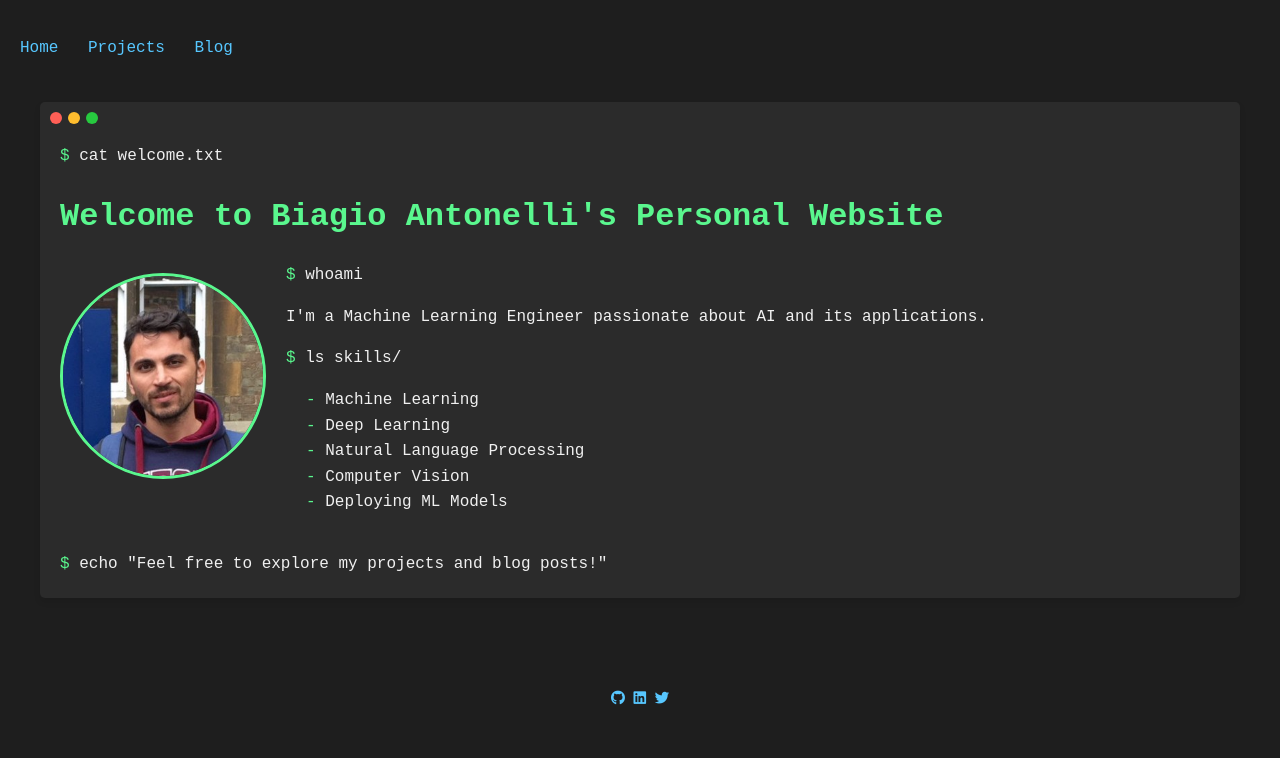
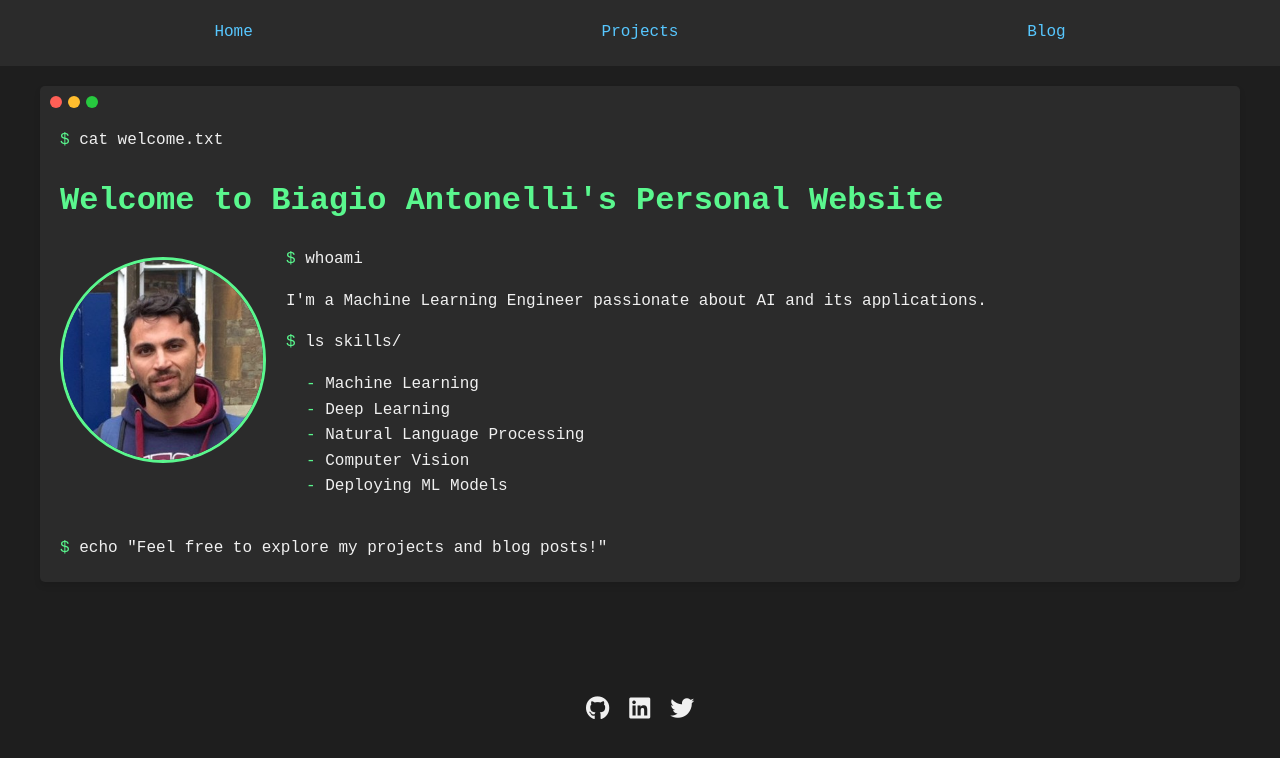
Before and after one commit to BiagioAntonelli/BiagioAntonelli.github.io, a Jekyll site: the page built from index.html, in a window 1280 px wide. Shown: the top 758 px of the page. Built offline with Jekyll 4.4.1, drawn with Linux system fonts in a browser that asks for light colours.

Commit message:
new style

```diff
--- a/_layouts/default.html
+++ b/_layouts/default.html
@@ -9,11 +9,13 @@
 </head>
 <body>
     <nav>
-        <ul>
-            <li><a href="/">Home</a></li>
-            <li><a href="/about">Projects</a></li>
-            <li><a href="/blog">Blog</a></li>
-        </ul>
+        <div class="nav-container">
+            <ul>
+                <li><a href="/">Home</a></li>
+                <li><a href="/about">Projects</a></li>
+                <li><a href="/blog">Blog</a></li>
+            </ul>
+        </div>
     </nav>
 
     <div class="container">
--- a/assets/css/main.css
+++ b/assets/css/main.css
@@ -4,7 +4,7 @@
 body {
     line-height: 1.6;
     margin: 0;
-    padding: 20px;
+    padding: 0;
 }
 
 .container {
@@ -14,26 +14,37 @@ body {
 }
 
 nav {
-    margin-bottom: 20px;
+    background-color: var(--terminal-bg);
+    padding: 10px 0;
+}
+
+.nav-container {
+    max-width: 1200px;
+    margin: 0 auto;
+    padding: 0 20px;
 }
 
 nav ul {
     list-style-type: none;
     padding: 0;
+    margin: 0;
+    display: flex;
+    justify-content: space-around;
 }
 
 nav ul li {
-    display: inline;
-    margin-right: 20px;
+    margin: 0;
 }
 
 nav ul li a {
     color: var(--link-color);
     text-decoration: none;
+    padding: 10px;
+    display: block;
 }
 
 nav ul li a:hover {
-    text-decoration: underline;
+    background-color: var(--bg-color);
 }
 
 footer {
@@ -41,4 +52,52 @@ footer {
     text-align: center;
     font-size: 0.9em;
     color: #888;
+    padding: 20px;
 }
+
+/* Responsive styles */
+@media (max-width: 768px) {
+    body {
+        font-size: 14px;
+    }
+
+    .container {
+        padding: 10px;
+    }
+
+    .terminal-window {
+        margin-bottom: 20px;
+    }
+
+    .profile-container {
+        flex-direction: column;
+        align-items: center;
+    }
+
+    .profile-image {
+        margin-right: 0;
+        margin-bottom: 20px;
+    }
+
+    .project-container {
+        flex-direction: column;
+    }
+
+    .project-image-wrapper {
+        width: 100%;
+        height: auto;
+        aspect-ratio: 16 / 9;
+    }
+
+    .project-content {
+        padding: 10px;
+    }
+
+    .social-links {
+        gap: 15px;
+    }
+
+    .social-links a {
+        font-size: 20px;
+    }
+}
--- a/assets/css/terminal-style.css
+++ b/assets/css/terminal-style.css
@@ -185,3 +185,73 @@ img {
 .terminal-content .project-container {
     padding: 0;
 }
+
+/* Add these styles at the end of the file */
+
+footer {
+    margin-top: 40px;
+    text-align: center;
+}
+
+.social-links {
+    display: flex;
+    justify-content: center;
+    gap: 20px;
+}
+
+.social-links a {
+    color: var(--text-color);
+    font-size: 24px;
+    transition: color 0.3s ease;
+}
+
+.social-links a:hover {
+    color: var(--accent-color);
+}
+
+/* Responsive styles */
+@media (max-width: 768px) {
+    .terminal-window {
+        padding: 5px;
+    }
+
+    .terminal-content {
+        padding: 5px;
+    }
+
+    h1 {
+        font-size: 1.5em;
+    }
+
+    h2 {
+        font-size: 1.3em;
+    }
+
+    h3 {
+        font-size: 1.1em;
+    }
+
+    .profile-image {
+        width: 150px;
+        height: 150px;
+    }
+
+    .project-image-wrapper {
+        width: 100%;
+        height: auto;
+    }
+
+    .project-content {
+        padding: 10px;
+    }
+
+    .card-title {
+        font-size: 1.2em;
+    }
+
+    .card-text {
+        font-size: 0.9em;
+    }
+}
+
+/* ... (keep other existing styles) ... */
```
